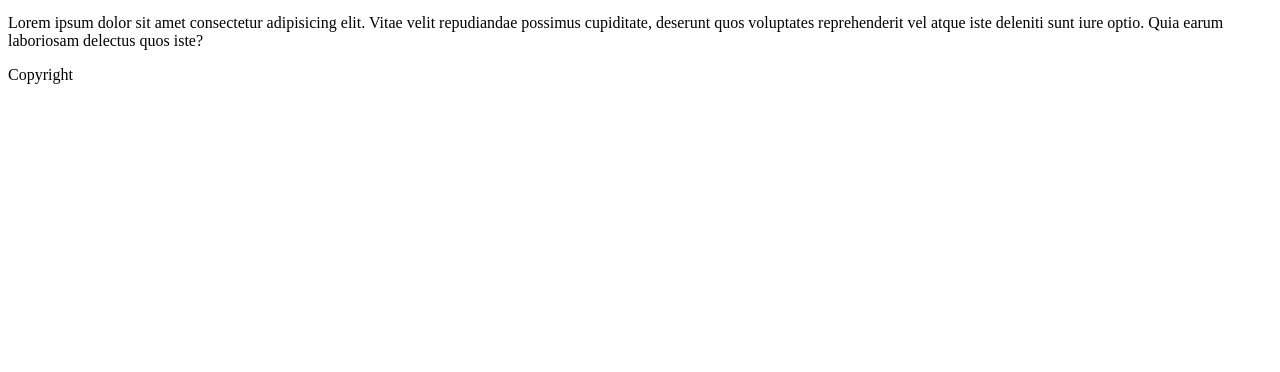
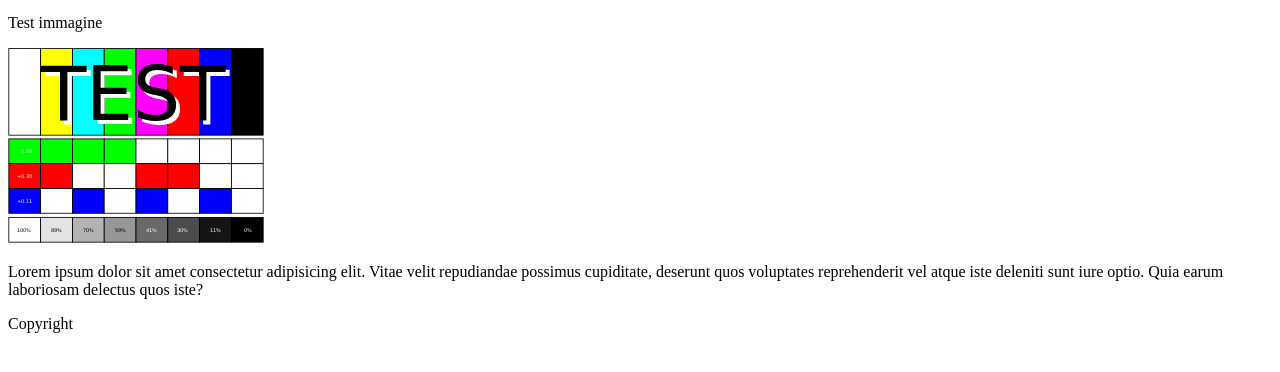
Before and after one commit to Codetron/test-landing-page, a plain HTML site: page about.html in a window 1280 px wide. Shown: the part 248-620 px from the top of the page. Drawn offline with Linux system fonts and the light colour scheme.

Commit message:
test immagine

```diff
--- a/about.html
+++ b/about.html
@@ -21,8 +21,9 @@
           <li><a href="./contatti.html">Contatti</a></li>
         </ul>
       </nav>
-    <div>
-
+      <div>
+        <p>Test immagine</p>
+        <img src="./image/Test.svg.png" alt="suca test">
     </div>
     <footer>
         <p>Lorem ipsum dolor sit amet consectetur adipisicing elit. Vitae velit repudiandae possimus cupiditate, deserunt quos voluptates reprehenderit vel atque iste deleniti sunt iure optio. Quia earum laboriosam delectus quos iste?</p>
```
Also changed, not shown: contatti.html (+3 -2 lines), index.html (+2 -2 lines), test.html (+3 -2 lines), image/Test.svg.png (added).
